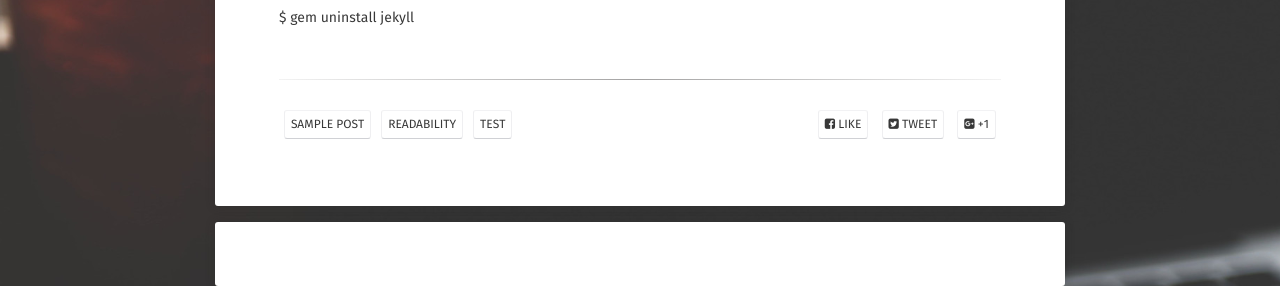
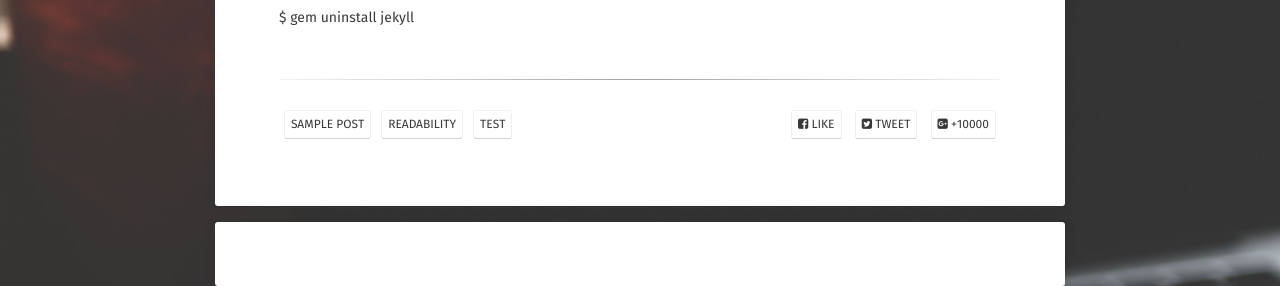
Before and after one commit to wuqinghua1109/wuqinghua1109.github.io, a Jekyll site: the page built from _posts/2014-05-22-jekyll-post.md, in a window 1280 px wide. Shown: the part 974-1260 px from the top of the page. Built offline with Jekyll 4.4.1, drawn with Linux system fonts in a browser that asks for light colours; some web fonts are replaced; comment, search, counter and statistics services are not loaded.

Commit message:
2017/6.30

```diff
--- a/_includes/meta.html
+++ b/_includes/meta.html
@@ -9,7 +9,7 @@
         <span class="term"><i class="fa fa-twitter-square"></i> Tweet</span>
     </a>
     <a href="https://plus.google.com/share?url={{ site.url }}{{ page.url }}" title="Share on Google+" class="tag">
-            <span class="term"><i class="fa fa-google-plus-square"></i> +1</span>
+            <span class="term"><i class="fa fa-google-plus-square"></i> +10000</span>
     </a>
 </span>
 <div style="clear:both"></div>
```
